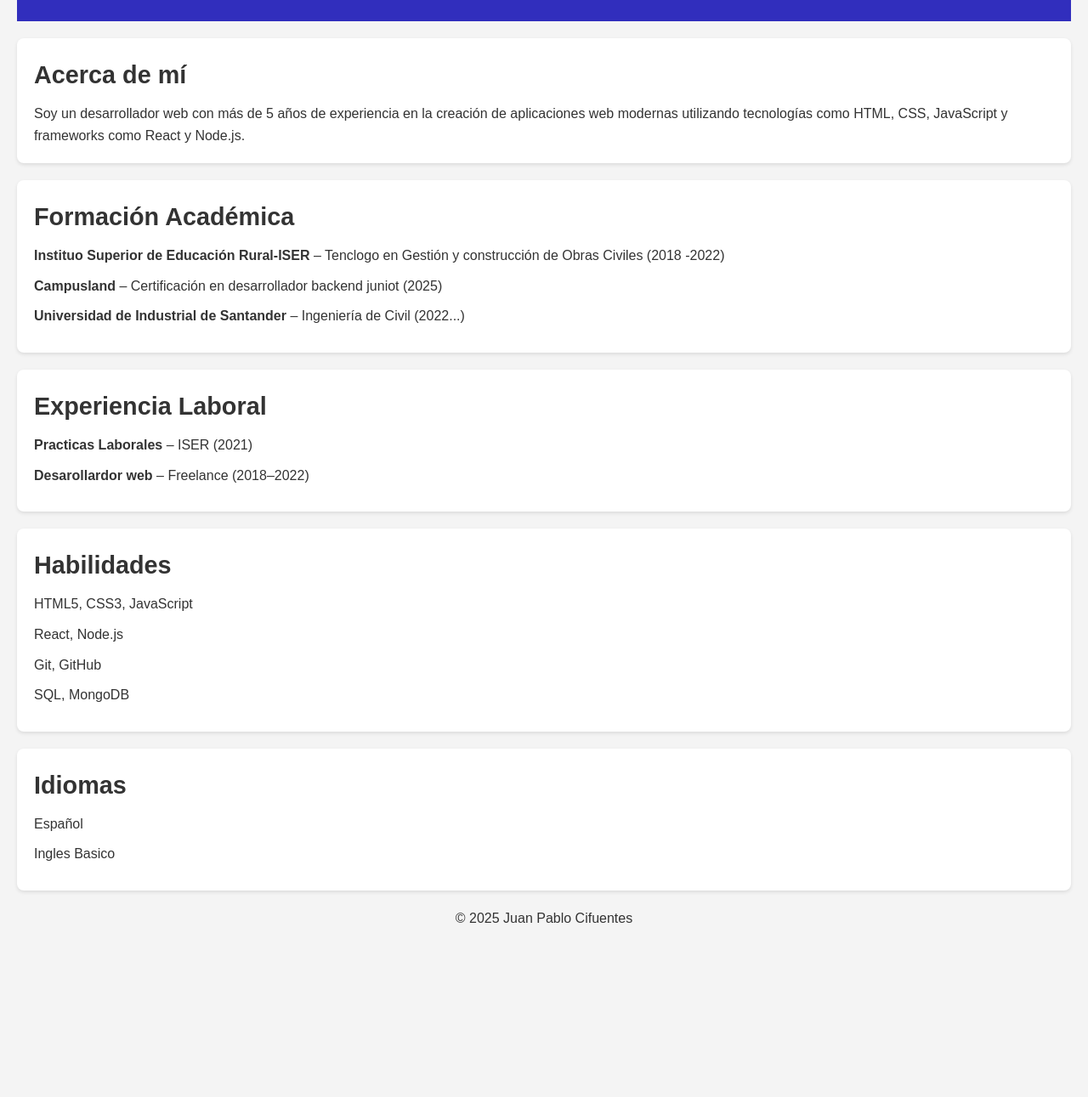
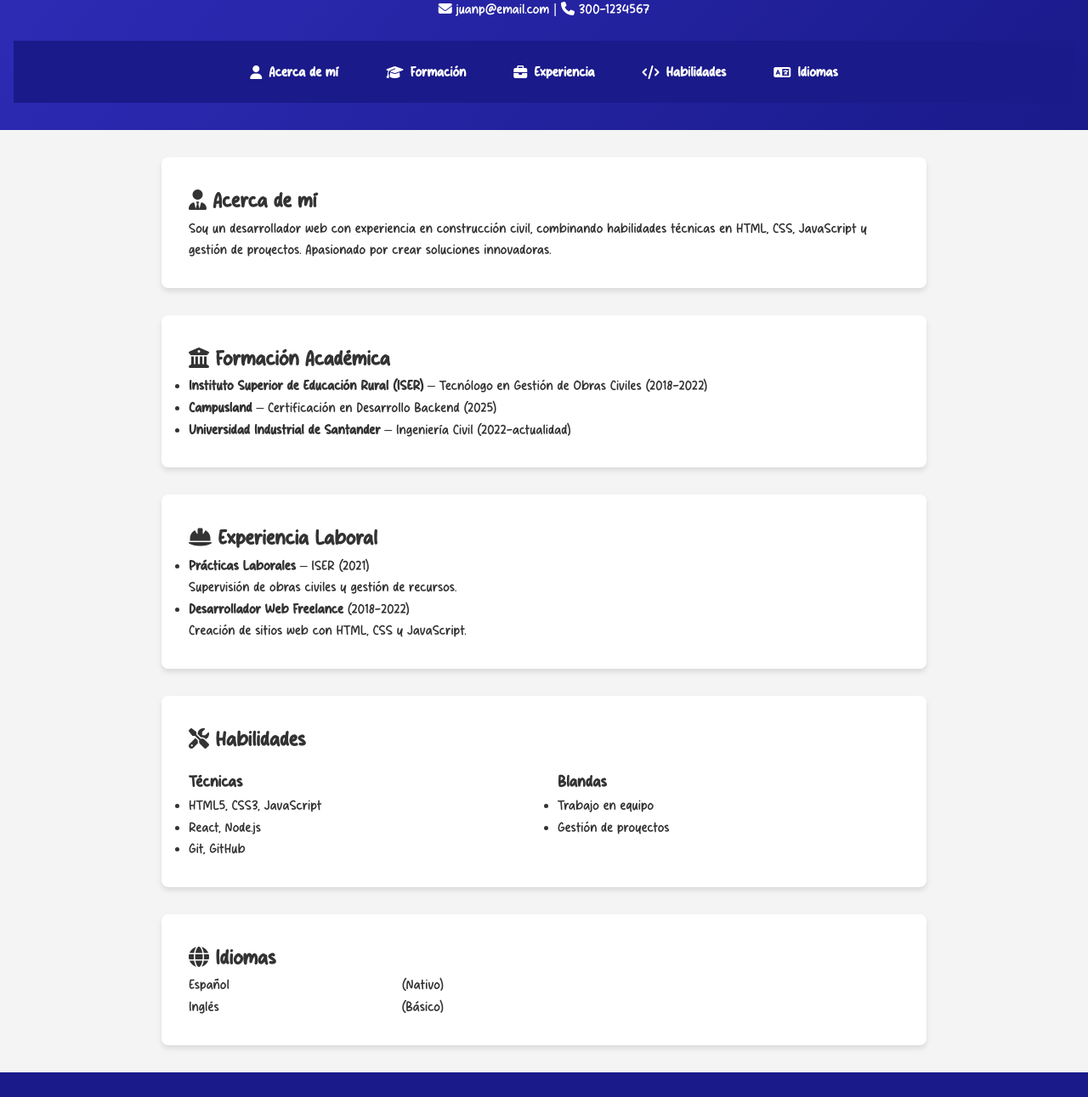
Before and after one commit to JuanpaDCS/Mi-Hoja-de-Vida-, a plain HTML site: page Index.html in a window 1280 px wide. Shown: the part 267-1558 px from the top of the page at 85% size. Before the commit the page ends 1381 px from the top, so only its background shows below. Drawn offline with Linux system fonts and the light colour scheme.

Commit message:
style: :art: Se le hcieron ajustes semi finales
Los ajustes fueron nuevas secciones y nuvas animaciones para las secciones

-Tipografia agregada

```diff
--- a/Index.html
+++ b/Index.html
@@ -1,69 +1,94 @@
 <!DOCTYPE html>
-<html lang="en">
+<html lang="es">
 <head>
     <meta charset="UTF-8">
     <meta name="viewport" content="width=device-width, initial-scale=1.0">
-    <title>Mi Hoja de Vida</title>
+    <title>Hoja de Vida | Juan Pablo Cifuentes</title>
     <link rel="stylesheet" href="styles.css">
+    <link rel="stylesheet" href="https://cdnjs.cloudflare.com/ajax/libs/font-awesome/6.4.0/css/all.min.css">
 </head>
 <body>
     <header>
+        <div class="header-content">
+            <img src="Fotos.jpeg" alt="Foto de Juan Pablo" class="profile-img">
             <h1>Juan Pablo Cifuentes</h1>
-
-    <h2>
-       <ul>  <li>  Tenclogo en Gestión y construcción de obras civiles </li>
-        <li> Desarollardor web </li>
-    </ul>
-    </h2>
-    <p>Correo: juanp@email.com | Tel: 300-1234567</p>
-    <nav>
+            <h2>Tecnólogo en Gestión de Obras Civiles | Desarrollador Web</h2>
+            <div class="contact-info">
+                <p><i class="fas fa-envelope"></i> juanp@email.com | <i class="fas fa-phone"></i> 300-1234567</p>
+            </div>
+        </div>
+        <nav class="main-nav">
             <ul>
-            <li> <a href="#about"> Perfil</a></li>
+                <li><a href="#about"><i class="fas fa-user"></i> Acerca de mí</a></li>
+                <li><a href="#education"><i class="fas fa-graduation-cap"></i> Formación</a></li>
+                <li><a href="#experience"><i class="fas fa-briefcase"></i> Experiencia</a></li>
+                <li><a href="#skills"><i class="fas fa-code"></i> Habilidades</a></li>
+                <li><a href="#languages"><i class="fas fa-language"></i> Idiomas</a></li>
             </ul>
         </nav>
     </header>
 
-  <section id="about">
-    <h2>Acerca de mí</h2>
-    <p>Soy un desarrollador web con más de 5 años de experiencia en la creación de aplicaciones web modernas utilizando tecnologías como HTML, CSS, JavaScript y frameworks como React y Node.js.</p>
+    <main>
+        <section id="about" class="section-card">
+            <h2><i class="fas fa-user-tie"></i> Acerca de mí</h2>
+            <p>Soy un desarrollador web con experiencia en construcción civil, combinando habilidades técnicas en HTML, CSS, JavaScript y gestión de proyectos. Apasionado por crear soluciones innovadoras.</p>
         </section>
 
-  <section id="education">
-    <h2>Formación Académica</h2>
+        <section id="education" class="section-card">
+            <h2><i class="fas fa-university"></i> Formación Académica</h2>
             <ul>
-      <li> <strong> Instituo Superior de Educación Rural-ISER</strong> – Tenclogo en Gestión y construcción de Obras Civiles (2018 -2022)</li>
-      <li><strong>Campusland</strong> – Certificación en desarrollador backend juniot (2025)</li>
-      <li><strong>Universidad de Industrial de Santander</strong> – Ingeniería de Civil (2022...)</li>
+                <li><strong>Instituto Superior de Educación Rural (ISER)</strong> – Tecnólogo en Gestión de Obras Civiles (2018-2022)</li>
+                <li><strong>Campusland</strong> – Certificación en Desarrollo Backend (2025)</li>
+                <li><strong>Universidad Industrial de Santander</strong> – Ingeniería Civil (2022-actualidad)</li>
             </ul>
         </section>
 
-  <section id="experience">
-    <h2>Experiencia Laboral</h2>
+        <section id="experience" class="section-card">
+            <h2><i class="fas fa-hard-hat"></i> Experiencia Laboral</h2>
             <ul>
-      <li><strong>Practicas Laborales </strong> – ISER (2021)</li>
-      <li><strong> Desarollardor web</strong> – Freelance (2018–2022)</li>
+                <li><strong>Prácticas Laborales</strong> – ISER (2021)<br>
+                    <span class="job-desc">Supervisión de obras civiles y gestión de recursos.</span></li>
+                <li><strong>Desarrollador Web Freelance</strong> (2018-2022)<br>
+                    <span class="job-desc">Creación de sitios web con HTML, CSS y JavaScript.</span></li>
             </ul>
         </section>
 
-  <section id="skills">
-    <h2>Habilidades</h2>
+        <section id="skills" class="section-card">
+            <h2><i class="fas fa-tools"></i> Habilidades</h2>
+            <div class="skills-grid">
+                <div class="skill-category">
+                    <h3>Técnicas</h3>
                     <ul>
                         <li>HTML5, CSS3, JavaScript</li>
                         <li>React, Node.js</li>
                         <li>Git, GitHub</li>
-      <li>SQL, MongoDB</li>
+                    </ul>
+                </div>
+                <div class="skill-category">
+                    <h3>Blandas</h3>
+                    <ul>
+                        <li>Trabajo en equipo</li>
+                        <li>Gestión de proyectos</li>
+                    </ul>
+                </div>
+            </div>
+        </section>
+
+        <section id="languages" class="section-card">
+            <h2><i class="fas fa-globe"></i> Idiomas</h2>
+            <ul class="language-list">
+                <li>Español <span class="language-level">(Nativo)</span></li>
+                <li>Inglés <span class="language-level">(Básico)</span></li>
             </ul>
         </section>
-  <section id = "Idiomas">
-  <h2>Idiomas </h2>
-  <ul>
-    <li> Español</li>
-    <li> Ingles Basico</li>
-  </ul>
-  </section>
+    </main>
 
     <footer>
-    <p>© 2025 Juan Pablo Cifuentes</p>
+        <div class="social-links">
+            <a href="https://www.linkedin.com/in/juan-pablo-cifuentes-86a476204/" target="_blank"><i class="fab fa-linkedin"></i></a>
+            <a href="https://github.com/JuanpaDCS" target="_blank"><i class="fab fa-github"></i></a>
+        </div>
+        <p>© 2025 Juan Pablo Cifuentes | Todos los derechos reservados</p>
     </footer>
 </body>
 </html>
--- a/styles.css
+++ b/styles.css
@@ -1,3 +1,17 @@
+@font-face {
+    font-family: 'Speak Days';
+    src: url(Fonts/Speak\ Days.otf);
+}
+
+:root {
+    --primary: #312ebd;
+    --secondary: #1a1a8a;
+    --accent: #4a4ac7;
+    --text: #333;
+    --light: #f4f4f4;
+    --white: #fff;
+}
+
 * {
     margin: 0;
     padding: 0;
@@ -5,51 +19,130 @@
 }
 
 body {
-    font-family: Arial, sans-serif;
-    background-color: #f4f4f4;
-    color: #333;
+    font-family: 'Speak Days', sans-serif;
     line-height: 1.6;
-    padding: 20px;
+    color: var(--text);
+    background-color: var(--light);
+    padding: 0;
 }
 
+/* --- Header y Menú --- */
 header {
-    background-color: #312ebd;
-    color: white;
-    padding: 20px;
+    background: linear-gradient(135deg, var(--primary), var(--secondary));
+    color: var(--white);
+    padding: 2rem 1rem;
     text-align: center;
+    position: relative;
 }
 
-  header h1 {
-    font-size: 2.5em;
+.profile-img {
+    width: 120px;
+    height: 120px;
+    border-radius: 50%;
+    object-fit: cover;
+    border: 3px solid var(--white);
+    margin-bottom: 1rem;
+    animation: fadeIn 1.5s ease-in-out;
 }
 
-  header h2 {
-    font-size: 1.5em;
-    margin-top: 10px;
+.main-nav {
+    background-color: var(--secondary);
+    padding: 1rem 0;
+    margin-top: 1.5rem;
 }
 
-  section {
-    background-color: white;
-    margin: 20px 0;
-    padding: 20px;
-    border-radius: 8px;
-    box-shadow: 0 2px 4px rgba(0, 0, 0, 0.1);
+.main-nav ul {
+    display: flex;
+    justify-content: center;
+    flex-wrap: wrap;
+    gap: 1.5rem;
+    list-style: none;
 }
 
-  section h2 {
-    font-size: 1.8em;
-    margin-bottom: 10px;
+.main-nav a {
+    color: var(--white);
+    text-decoration: none;
+    font-weight: bold;
+    padding: 0.5rem 1rem;
+    border-radius: 4px;
+    transition: all 0.3s ease;
+    display: flex;
+    align-items: center;
+    gap: 0.5rem;
 }
 
-  ul {
-    list-style-type: none;
+.main-nav a:hover {
+    background-color: var(--accent);
+    transform: translateY(-3px);
 }
 
-  ul li {
-    margin-bottom: 10px;
+/* --- Secciones --- */
+.section-card {
+    background: var(--white);
+    margin: 2rem auto;
+    padding: 2rem;
+    border-radius: 8px;
+    box-shadow: 0 4px 6px rgba(0, 0, 0, 0.1);
+    max-width: 900px;
+    transition: transform 0.3s ease;
 }
 
+.section-card:hover {
+    transform: translateY(-5px);
+}
+
+.skills-grid {
+    display: grid;
+    grid-template-columns: repeat(auto-fit, minmax(200px, 1fr));
+    gap: 2rem;
+    margin-top: 1rem;
+}
+
+.language-list li {
+    display: flex;
+    justify-content: space-between;
+    max-width: 300px;
+}
+
+/* --- Footer --- */
 footer {
     text-align: center;
-    margin-top: 20px;
+    padding: 2rem;
+    background-color: var(--secondary);
+    color: var(--white);
 }
+
+.social-links {
+    margin-bottom: 1rem;
+}
+
+.social-links a {
+    color: var(--white);
+    font-size: 1.5rem;
+    margin: 0 0.5rem;
+    transition: color 0.3s ease;
+}
+
+.social-links a:hover {
+    color: var(--accent);
+}
+
+/* --- Animaciones --- */
+@keyframes fadeIn {
+    from { opacity: 0; transform: scale(0.9); }
+    to { opacity: 1; transform: scale(1); }
+}
+
+/* --- Responsive --- */
+@media (max-width: 768px) {
+    .main-nav ul {
+        flex-direction: column;
+        align-items: center;
+        gap: 0.5rem;
+    }
+
+    .section-card {
+        padding: 1.5rem;
+        margin: 1.5rem;
+    }
+}
```
Also changed, not shown: Fonts/Read Me.txt (added), Fonts/Speak Days.otf (added), Fotos.jpeg (added), 1 other file. Lines whose indentation alone changed are shown as unchanged.
